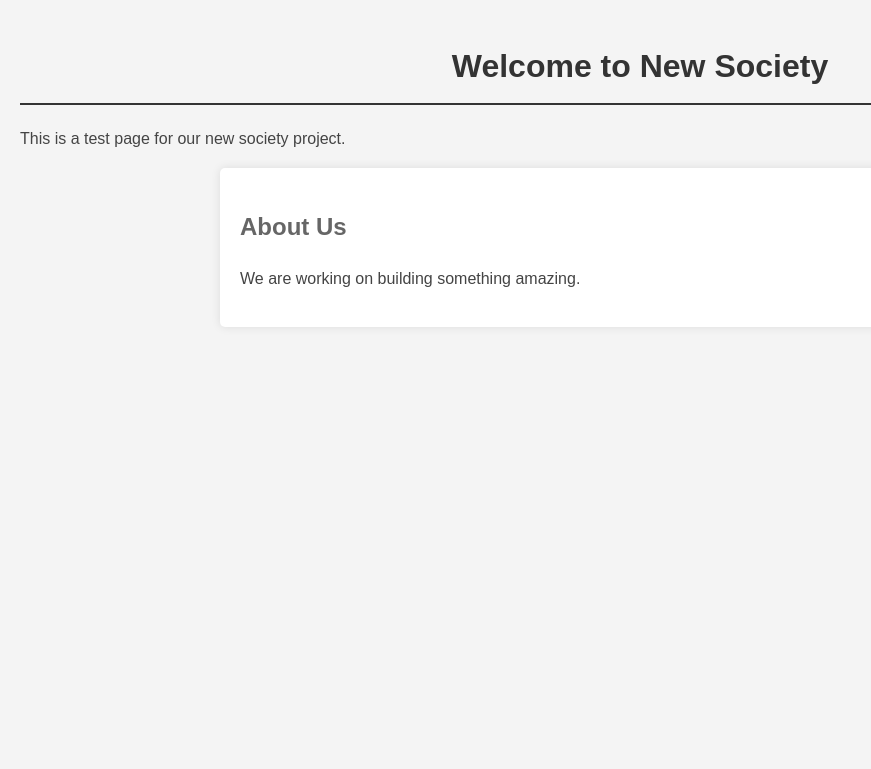
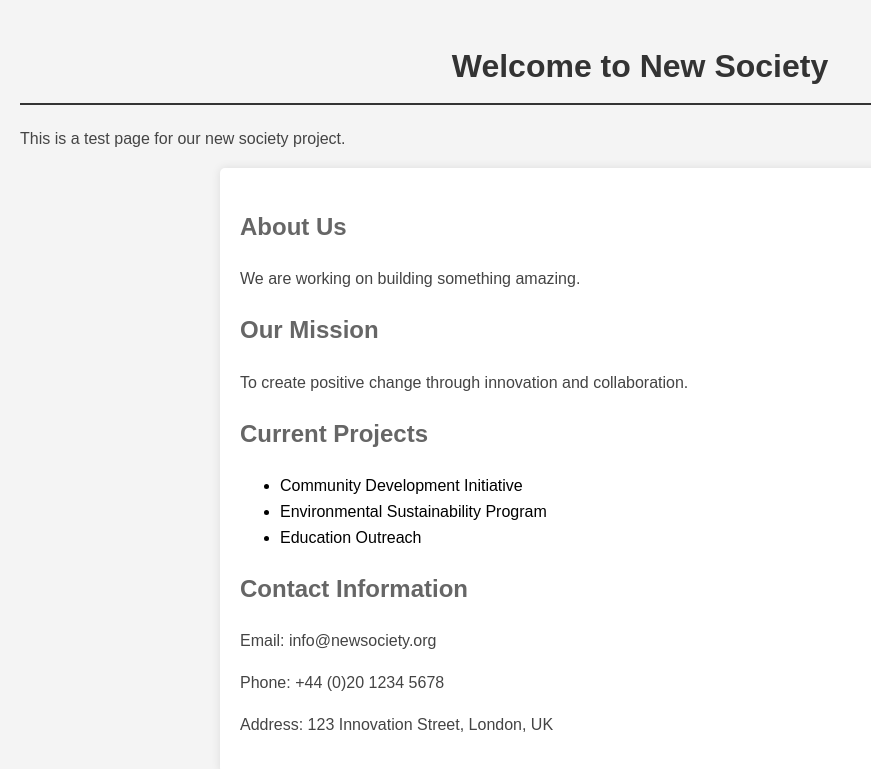
Before and after one commit to bondybondbond/new-society-test, a plain HTML site: page index.html in a window 1280 px wide. Shown: the whole page, without its empty margins (0-871 px from the left). Drawn offline with Linux system fonts and the light colour scheme.

Commit message:
Add more content sections

```diff
--- a/index.html
+++ b/index.html
@@ -12,6 +12,21 @@
     <div class="content">
         <h2>About Us</h2>
         <p>We are working on building something amazing.</p>
+
+        <h2>Our Mission</h2>
+        <p>To create positive change through innovation and collaboration.</p>
+
+        <h2>Current Projects</h2>
+        <ul>
+            <li>Community Development Initiative</li>
+            <li>Environmental Sustainability Program</li>
+            <li>Education Outreach</li>
+        </ul>
+
+        <h2>Contact Information</h2>
+        <p>Email: info@newsociety.org</p>
+        <p>Phone: +44 (0)20 1234 5678</p>
+        <p>Address: 123 Innovation Street, London, UK</p>
     </div>
 </body>
 </html>
```
